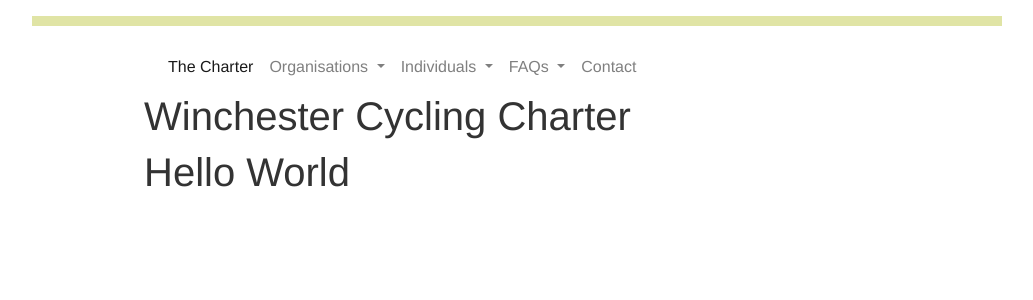
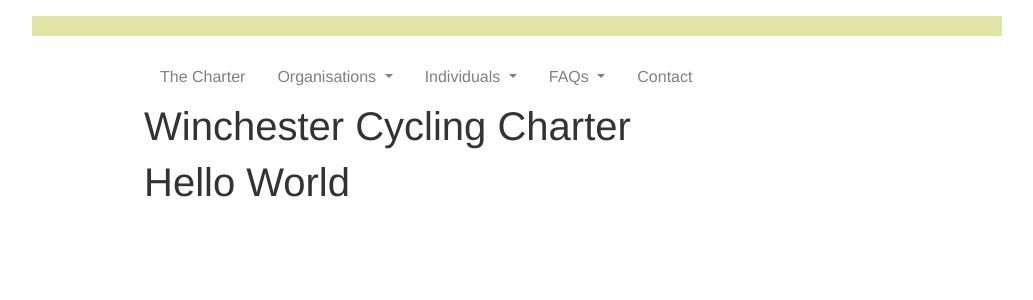
Before and after one commit to winchestercyclingcharter/winchestercyclingcharter.github.io, a Jekyll site: the page built from index.html, in a window 1280 px wide. Shown: the top 300 px of the page, without its empty margins (123-1156 px from the left). Built offline with Jekyll 4.4.1, drawn with Linux system fonts in a browser that asks for light colours; nearby versions of some CDN libraries.

Commit message:
commit before navbar changes

```diff
--- a/_includes/footer.html
+++ b/_includes/footer.html
@@ -2,3 +2,19 @@
 <script src="https://code.jquery.com/jquery-3.2.1.slim.min.js" integrity="sha384-KJ3o2DKtIkvYIK3UENzmM7KCkRr/rE9/Qpg6aAZGJwFDMVNA/GpGFF93hXpG5KkN" crossorigin="anonymous"></script>
 <script src="https://cdnjs.cloudflare.com/ajax/libs/popper.js/1.12.9/umd/popper.min.js" integrity="sha384-ApNbgh9B+Y1QKtv3Rn7W3mgPxhU9K/ScQsAP7hUibX39j7fakFPskvXusvfa0b4Q" crossorigin="anonymous"></script>
 <script src="https://maxcdn.bootstrapcdn.com/bootstrap/4.0.0/js/bootstrap.min.js" integrity="sha384-JZR6Spejh4U02d8jOt6vLEHfe/JQGiRRSQQxSfFWpi1MquVdAyjUar5+76PVCmYl" crossorigin="anonymous"></script>
+
+<script type="text/javascript">
+window.onload = function() {
+
+    // this will get the full URL at the address bar
+    var url = window.location.href;
+
+    // passes on every "a" tag
+    $("#navbar a").each(function() {
+        // checks if its the same on the address bar
+        if(url == (this.href)) {
+            $(this).closest("li").addClass("active");
+        }
+    });
+};
+</script>
--- a/_includes/navbar.html
+++ b/_includes/navbar.html
@@ -1,10 +1,10 @@
-<nav class="navbar navbar-expand-lg navbar-light">
+<nav class="navbar navbar-expand-sm navbar-light" id=navbar>
     <button class="navbar-toggler" type="button" data-toggle="collapse" data-target="#navbarNavAltMarkup" aria-controls="navbarNavAltMarkup" aria-expanded="false" aria-label="Toggle navigation">
       <span class="navbar-toggler-icon"></span>
     </button>
     <div class="collapse navbar-collapse" id="navbarNavAltMarkup">
       <ul class="navbar-nav mr-auto">
-        <li class="nav-item active">
+        <li class="nav-item">
           <a class="nav-link" href="/charter">The Charter<span class="sr-only">(current)</span></a>
         </li>
 
@@ -39,7 +39,7 @@
         </li>
 
         <li class="nav-item">
-          <a class="nav-link" href="/contact">Contact</a>
+          <a class="nav-link" href="/about/">Contact</a>
         </li>
 
       </ul>
--- a/assets/css/main.scss
+++ b/assets/css/main.scss
@@ -12,12 +12,24 @@
 }
 
 hr {
-  border-top: 10px solid #e0e4a5;
+  border-top: 20px solid #e0e4a5;
 
 }
-
-.narrowed {
-  width: 80%;
+@media (min-width: 992px) {
+  .narrowed {
+    width: 80%;
+  }
 }
 
-h1 {width:100%}
+.navbar-nav > .active > a {
+  border-bottom: 5px #c9d061 solid;
+}
+
+.nav-item {
+  text-align: center;
+  margin: 0 0.5em;
+}
+
+.navbar {
+  padding: .5rem 0;
+}
```
Also changed, not shown: favicon.ico (added).
